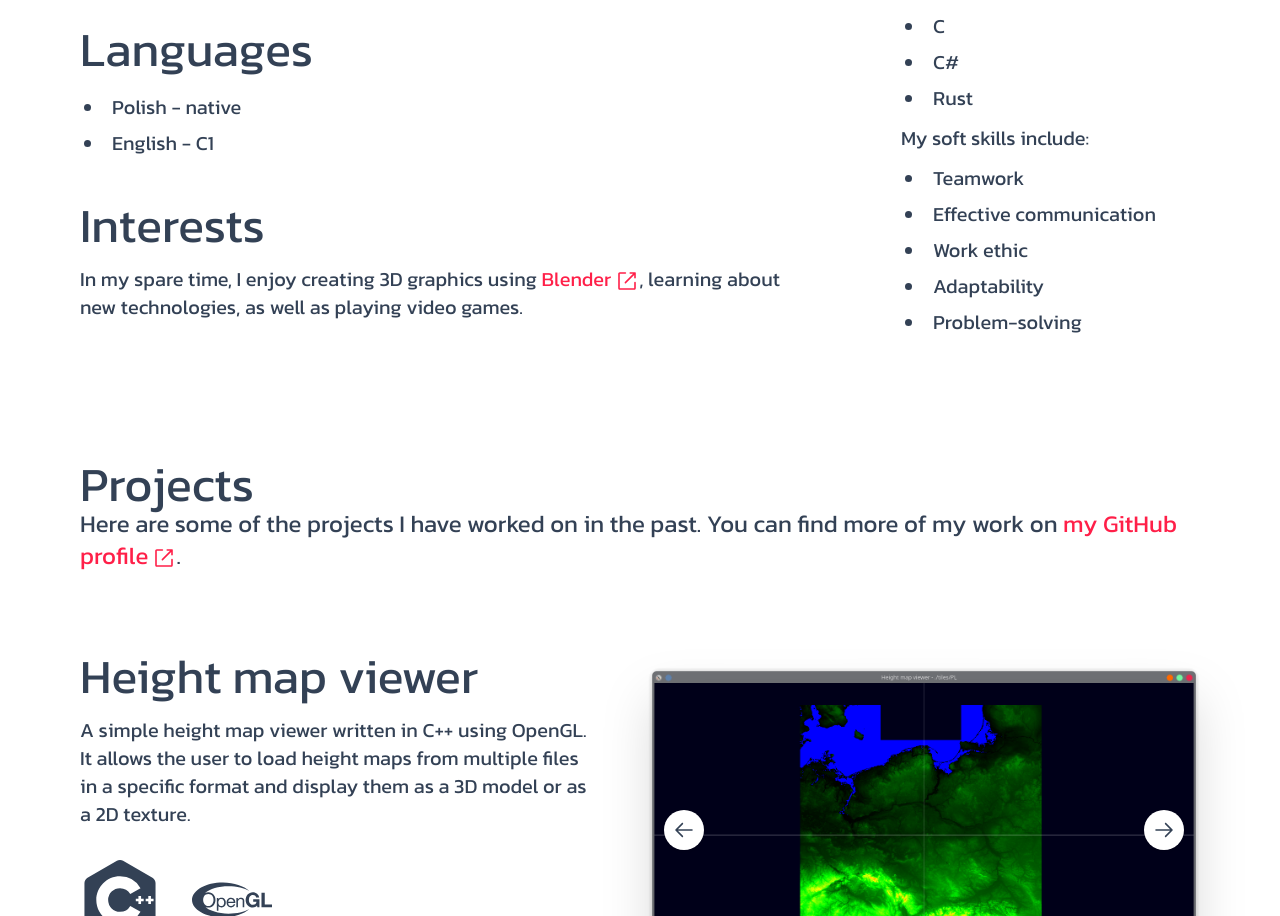
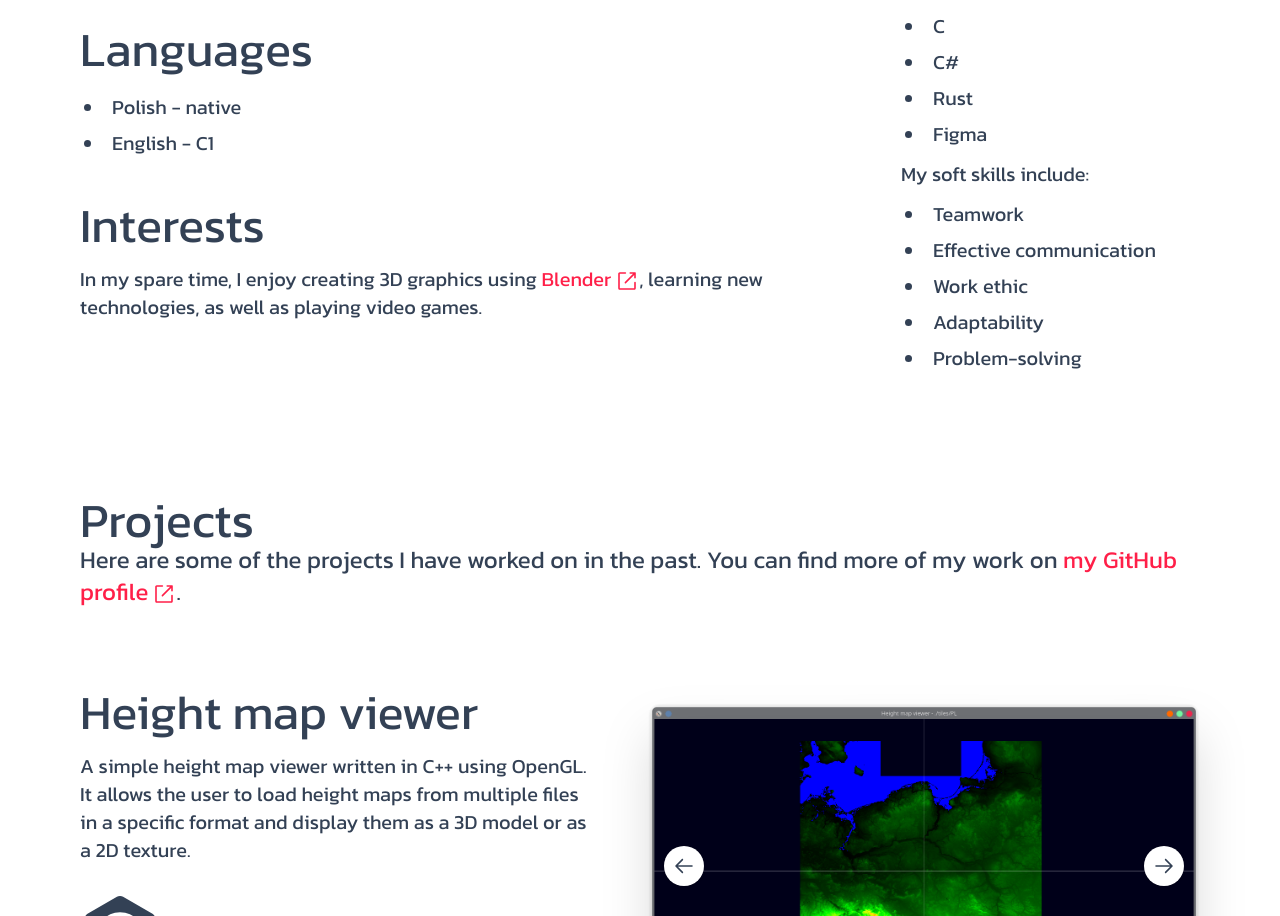
Before and after one commit to Acors24/Acors24.github.io, a React (Vite) app: page / in a window 1280 px wide. Shown: the part 1368-2284 px from the top of the page. Built offline with nearby package versions, Linux system fonts and the light colour scheme.

Commit message:
update content

```diff
--- a/src/components/Interests.tsx
+++ b/src/components/Interests.tsx
@@ -7,7 +7,7 @@ export default function Interests() {
         <TextSection title="Interests">
             <Text>
                 In my spare time, I enjoy creating 3D graphics using{" "}
-                <Link href="https://www.blender.org/">Blender</Link>, learning about
+                <Link href="https://www.blender.org/">Blender</Link>, learning
                 new technologies, as well as playing video games.
             </Text>
         </TextSection>
--- a/src/components/Skills.tsx
+++ b/src/components/Skills.tsx
@@ -24,6 +24,7 @@ export default function Skills() {
                 <ListItem>C</ListItem>
                 <ListItem>C#</ListItem>
                 <ListItem>Rust</ListItem>
+                <ListItem>Figma</ListItem>
             </List>
             <Text>
                 My soft skills include:
```
